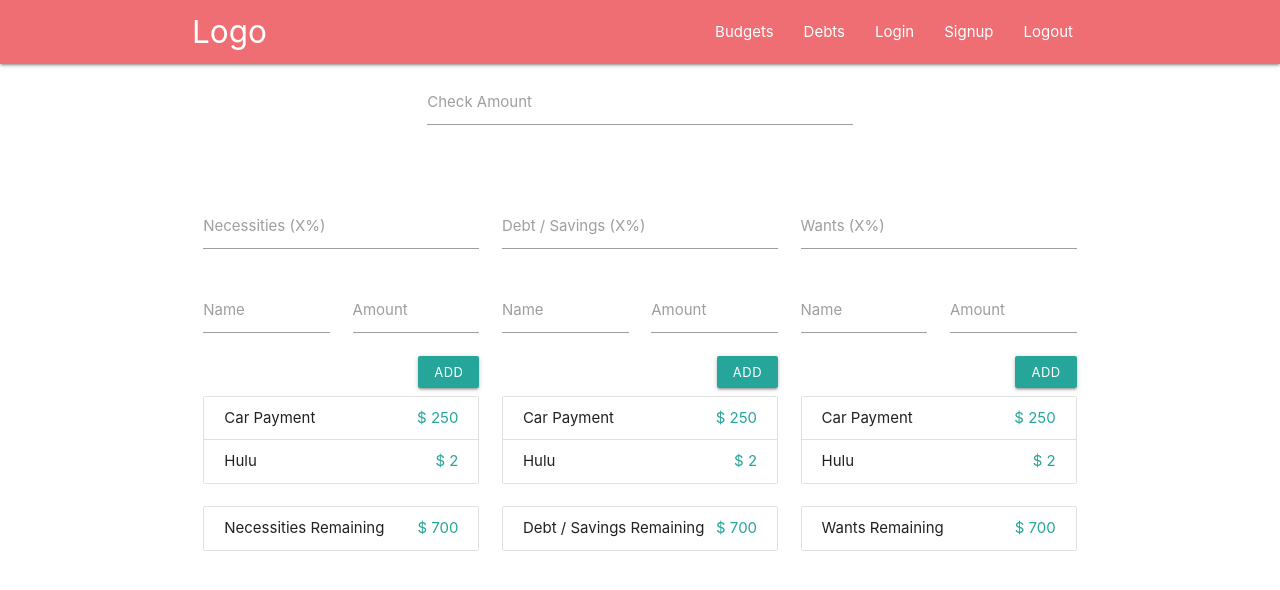
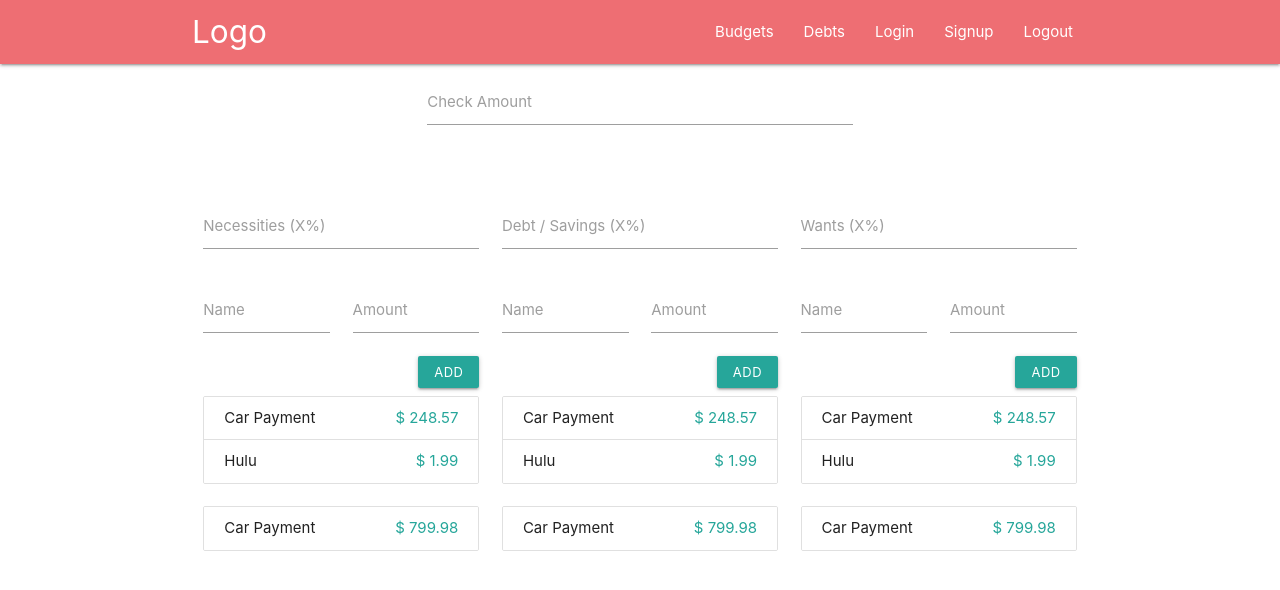
Before and after one commit to joshuaherrera/go-budget, a React (Create React App) app in the folder client/: page / in a window 1280 px wide. Shown: the top 590 px of the page. Built offline with nearby package versions, Linux system fonts and the light colour scheme.

Commit message:
added state for budget columns

```diff
--- /dev/null
+++ b/client/src/BudgetRemaining.js
@@ -0,0 +1,16 @@
+import React from "react";
+
+const BudgetRemaining = ({ remAmt }) => {
+  return (
+    <ul class="collection">
+      <li class="collection-item">
+        <div>
+          Car Payment
+          <div class="secondary-content right-align">$ {remAmt}</div>
+        </div>
+      </li>
+    </ul>
+  );
+};
+
+export default BudgetRemaining;
--- a/client/src/components/BudgetCol.js
+++ b/client/src/components/BudgetCol.js
@@ -1,8 +1,15 @@
-import React from "react";
+import React, { useState } from "react";
+import BudgetRemaining from "../BudgetRemaining";
+import ItemList from "./ItemList";
 
 const BudgetCol = ({ colName, idName }) => {
   // https://www.youtube.com/watch?v=YK-jXrsK3JU
   // using js with materialize npm
+  const [itemsMap, setItemsMap] = useState([
+    { name: "Car Payment", amount: 248.57 },
+    { name: "Hulu", amount: 1.99 },
+  ]);
+  const [remAmt, setRemAmt] = useState(799.98);
   return (
     <>
       <div class="row">
@@ -36,31 +43,9 @@ const BudgetCol = ({ colName, idName }) => {
             Add
           </a>
         </div>
+        <ItemList listName={colName} itemsMap={itemsMap} />
         <div class=" col s12">
-          <ul class="collection">
-            <li class="collection-item">
-              <div>
-                Car Payment
-                <div class="secondary-content right-align">$ 250</div>
-              </div>
-            </li>
-            <li class="collection-item">
-              <div>
-                Hulu
-                <div class="secondary-content right-align">$ 2</div>
-              </div>
-            </li>
-          </ul>
-        </div>
-        <div class=" col s12">
-          <ul class="collection">
-            <li class="collection-item">
-              <div>
-                {colName} Remaining
-                <div class="secondary-content right-align">$ 700</div>
-              </div>
-            </li>
-          </ul>
+          <BudgetRemaining remAmt={remAmt} />
         </div>
       </div>
     </>
--- /dev/null
+++ b/client/src/components/ItemList.js
@@ -0,0 +1,22 @@
+import React from "react";
+
+const ItemList = ({ listName, itemsMap }) => {
+  return (
+    <>
+      <div class=" col s12">
+        <ul class="collection">
+          {itemsMap.map((item) => (
+            <li class="collection-item">
+              <div>
+                {item.name}
+                <div class="secondary-content right-align">$ {item.amount}</div>
+              </div>
+            </li>
+          ))}
+        </ul>
+      </div>
+    </>
+  );
+};
+
+export default ItemList;
--- a/client/src/index.js
+++ b/client/src/index.js
@@ -3,6 +3,7 @@ import ReactDOM from "react-dom";
 import "./index.css";
 import App from "./App";
 import "materialize-css/dist/css/materialize.min.css";
+import "materialize-css/dist/js/materialize.min.js";
 
 ReactDOM.render(
   <React.StrictMode>
```
